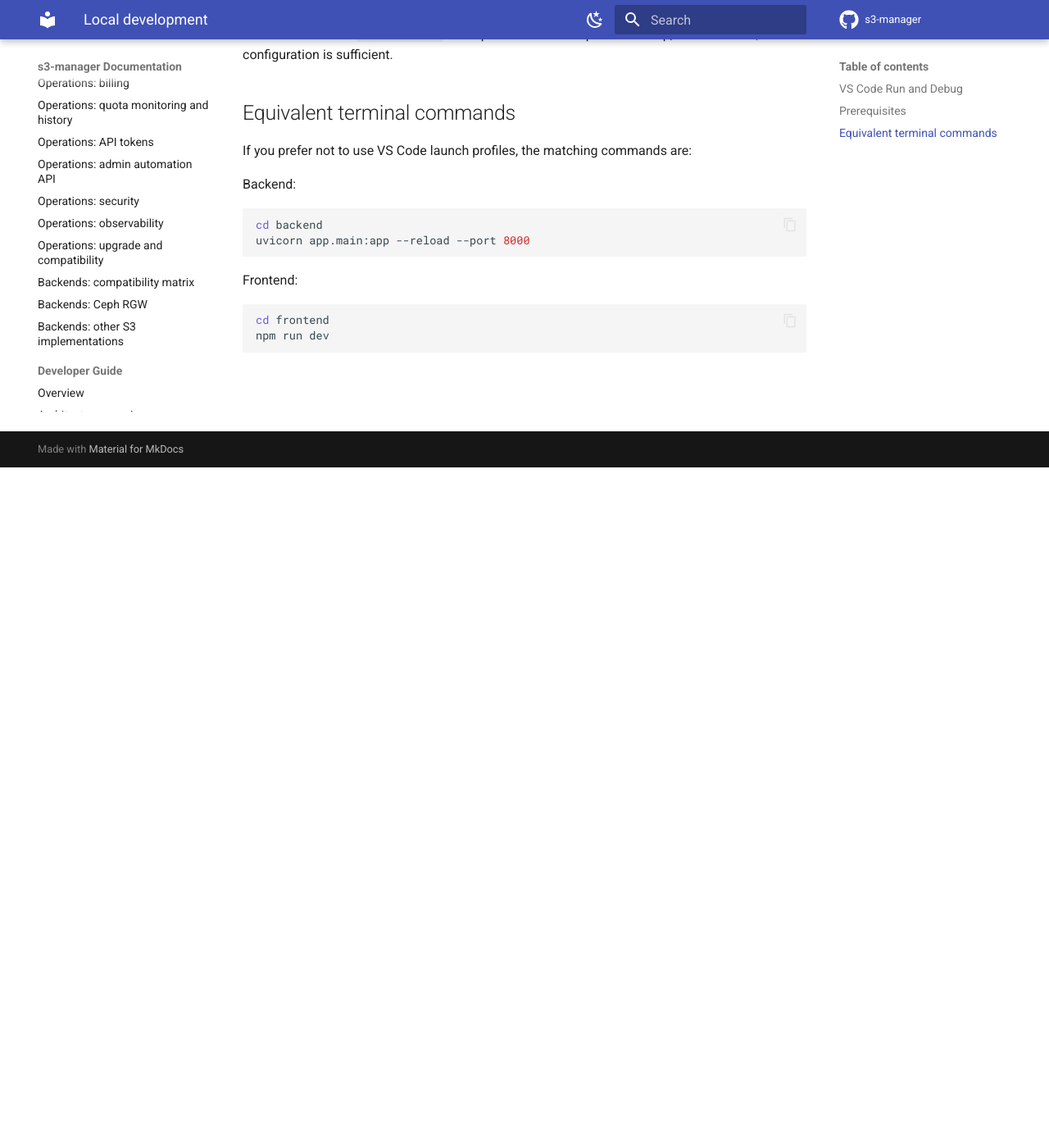
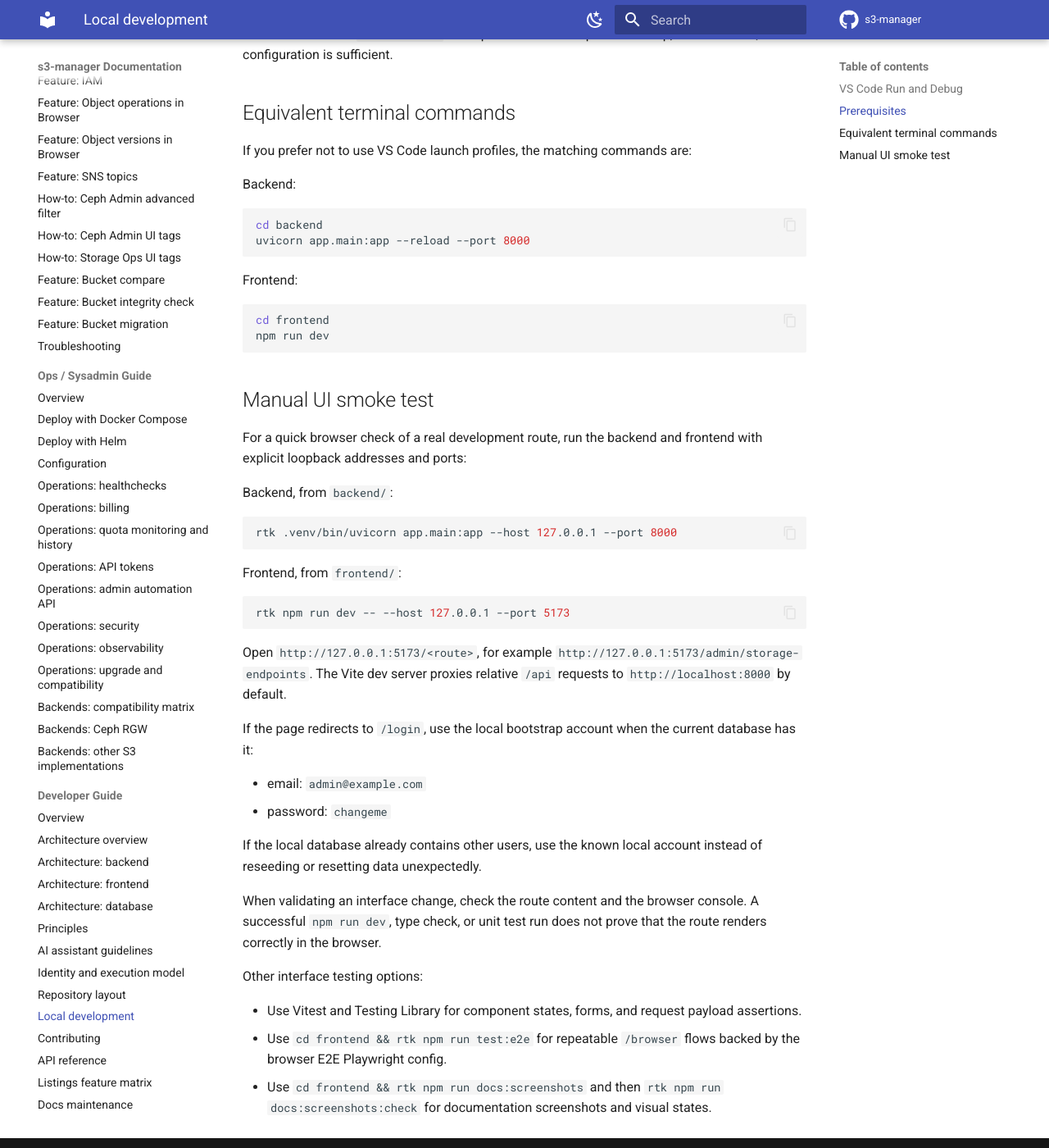
Before and after one commit to ksperis/s3-manager, an MkDocs documentation site: the page built from doc/docs/developer/local-development.md, in a window 1280 px wide and 1400 px high, scrolled down 830 px. Shown: the whole window at 82% size. Built offline with MkDocs 1.6.1 and Material for MkDocs 9.7.7, drawn with Linux system fonts in a browser that asks for light colours; comment, search, counter and statistics services are not loaded.

Commit message:
docs: document local UI smoke validation
Why:
AI agents and contributors need a fast path to validate frontend routes against the local development stack. The docs should distinguish browser smoke checks from unit, E2E, and screenshot workflows.

What:
- Add concise AI guidance for browser-level UI validation
- Document the local backend/frontend smoke workflow and UI test alternatives

Validation:
- rtk git diff --check
- rtk python3 -m mkdocs build -f doc/mkdocs.yml

````diff
--- a/doc/docs/developer/local-development.md
+++ b/doc/docs/developer/local-development.md
@@ -53,3 +53,47 @@
 cd frontend
 npm run dev
 ```
+
+## Manual UI smoke test
+
+For a quick browser check of a real development route, run the backend and
+frontend with explicit loopback addresses and ports:
+
+Backend, from `backend/`:
+
+```bash
+rtk .venv/bin/uvicorn app.main:app --host 127.0.0.1 --port 8000
+```
+
+Frontend, from `frontend/`:
+
+```bash
+rtk npm run dev -- --host 127.0.0.1 --port 5173
+```
+
+Open `http://127.0.0.1:5173/<route>`, for example
+`http://127.0.0.1:5173/admin/storage-endpoints`. The Vite dev server proxies
+relative `/api` requests to `http://localhost:8000` by default.
+
+If the page redirects to `/login`, use the local bootstrap account when the
+current database has it:
+
+- email: `admin@example.com`
+- password: `changeme`
+
+If the local database already contains other users, use the known local account
+instead of reseeding or resetting data unexpectedly.
+
+When validating an interface change, check the route content and the browser
+console. A successful `npm run dev`, type check, or unit test run does not prove
+that the route renders correctly in the browser.
+
+Other interface testing options:
+
+- Use Vitest and Testing Library for component states, forms, and request
+  payload assertions.
+- Use `cd frontend && rtk npm run test:e2e` for repeatable `/browser` flows
+  backed by the browser E2E Playwright config.
+- Use `cd frontend && rtk npm run docs:screenshots` and then
+  `rtk npm run docs:screenshots:check` for documentation screenshots and
+  visual states.
````
Also changed, not shown: doc/docs/developer/ai-assistant-guidelines.md (+15 -0 lines).
